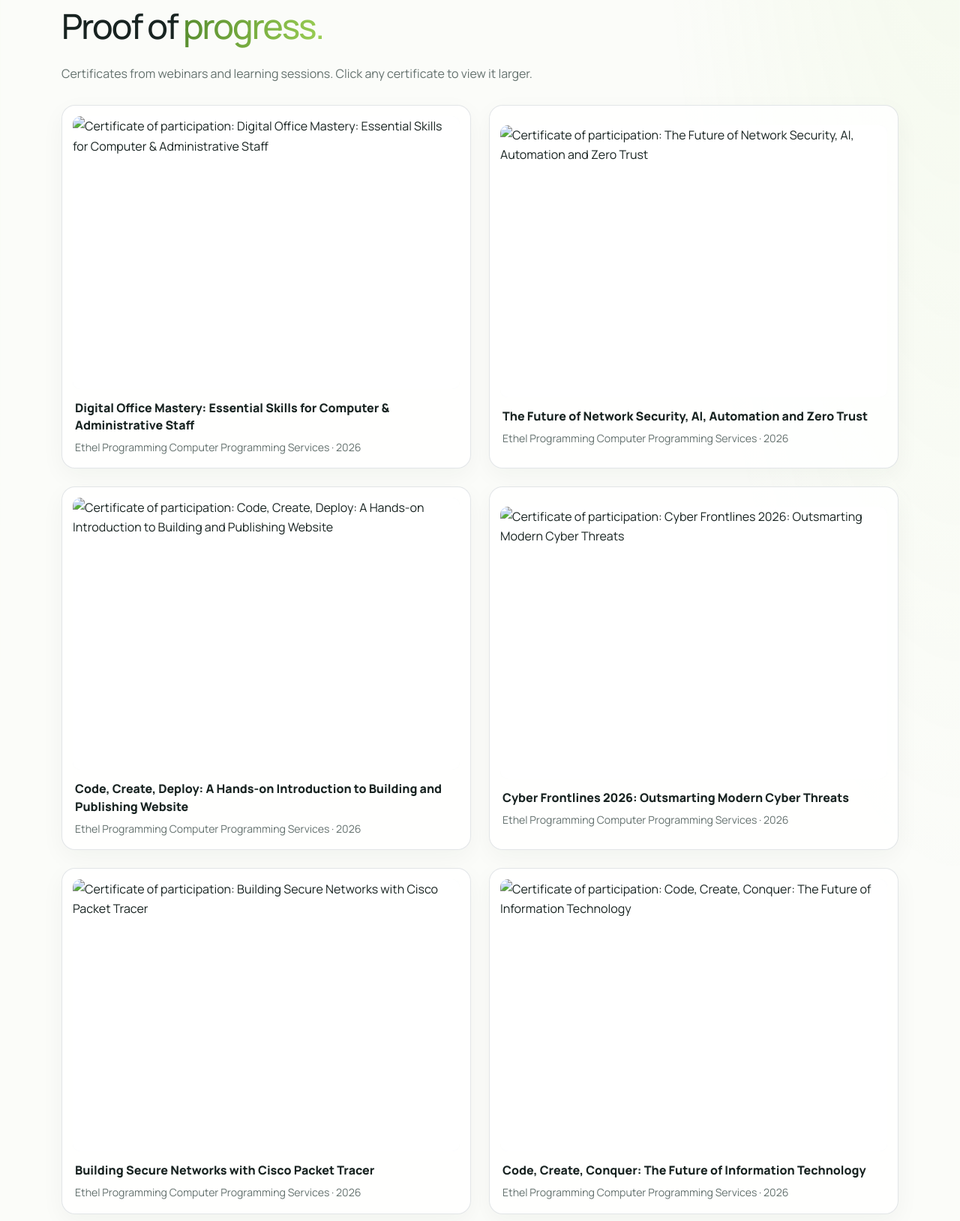
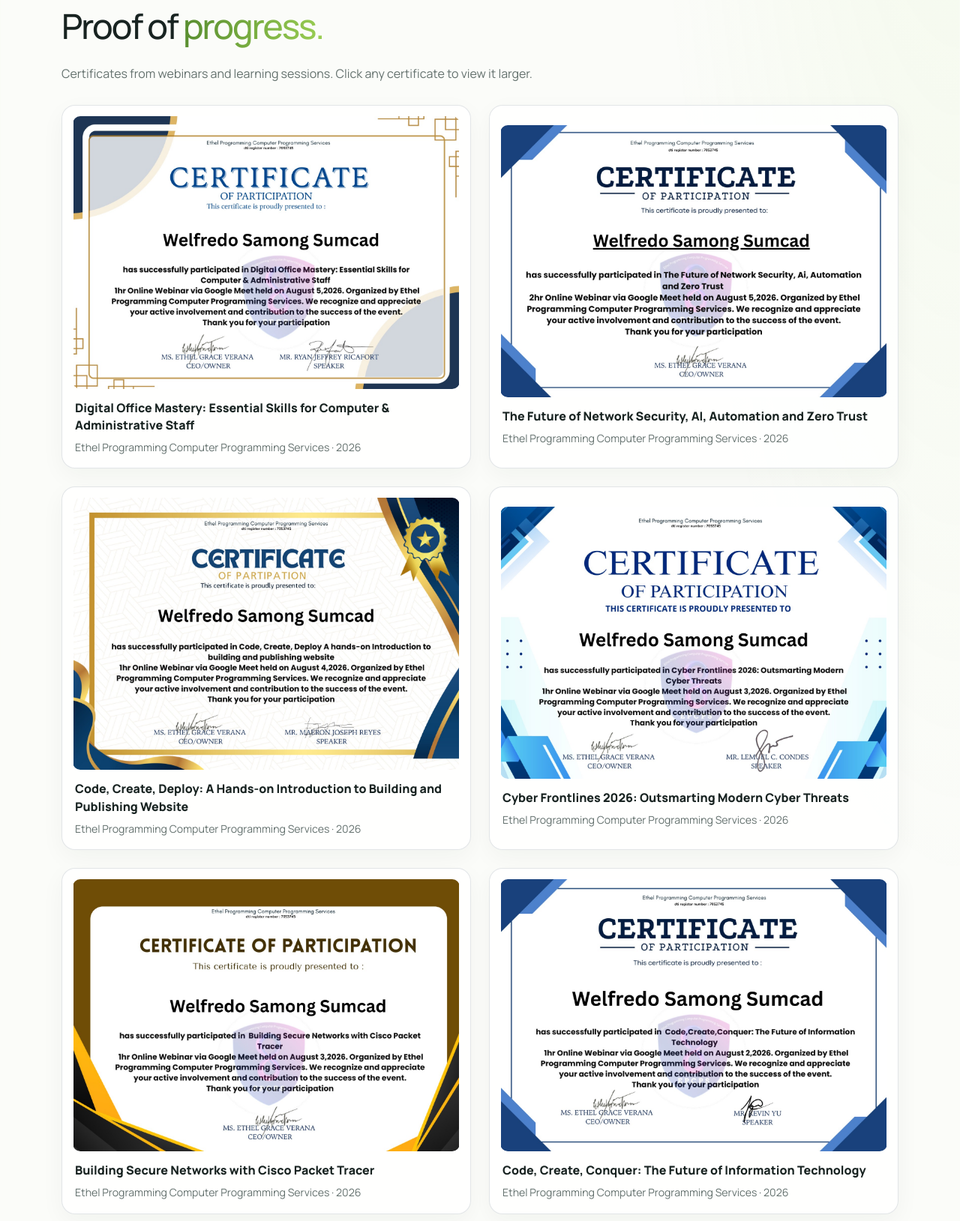
Before and after one commit to welfredo/BAGONG-PORTFOLIO, a plain HTML site: page index.html in a window 1280 px wide. Shown: the part 7051-8680 px from the top of the page at 75% size. Drawn offline with nearby package versions, Linux system fonts and the light colour scheme.

Commit message:
Update index.html

```diff
--- a/index.html
+++ b/index.html
@@ -243,32 +243,32 @@
     <section class="section" id="certificates">
       <div class="container"><p class="eyebrow">07 / CERTIFICATES & ACHIEVEMENTS</p><h2>Proof of <span>progress.</span></h2><p class="certificate-intro">Certificates from webinars and learning sessions. Click any certificate to view it larger.</p>
         <div class="certificate-grid">
-          <button class="certificate-card" type="button" data-certificate="certificates/certificate-1.png" aria-label="View certificate: Digital Office Mastery: Essential Skills for Computer & Administrative Staff">
-            <span class="certificate-image-wrap"><img src="certificates/certificate-1.png" alt="Certificate of participation: Digital Office Mastery: Essential Skills for Computer & Administrative Staff" loading="lazy"><span class="certificate-zoom">⤢ Click to enlarge</span></span>
+          <button class="certificate-card" type="button" data-certificate="certificate-1.png" aria-label="View certificate: Digital Office Mastery: Essential Skills for Computer & Administrative Staff">
+            <span class="certificate-image-wrap"><img src="certificate-1.png" alt="Certificate of participation: Digital Office Mastery: Essential Skills for Computer & Administrative Staff" loading="lazy"><span class="certificate-zoom">⤢ Click to enlarge</span></span>
             <span class="certificate-title">Digital Office Mastery: Essential Skills for Computer & Administrative Staff</span><span class="certificate-org">Ethel Programming Computer Programming Services · 2026</span>
           </button>
-          <button class="certificate-card" type="button" data-certificate="certificates/certificate-2.png" aria-label="View certificate: The Future of Network Security, AI, Automation and Zero Trust">
-            <span class="certificate-image-wrap"><img src="certificates/certificate-2.png" alt="Certificate of participation: The Future of Network Security, AI, Automation and Zero Trust" loading="lazy"><span class="certificate-zoom">⤢ Click to enlarge</span></span>
+          <button class="certificate-card" type="button" data-certificate="certificate-2.png" aria-label="View certificate: The Future of Network Security, AI, Automation and Zero Trust">
+            <span class="certificate-image-wrap"><img src="certificate-2.png" alt="Certificate of participation: The Future of Network Security, AI, Automation and Zero Trust" loading="lazy"><span class="certificate-zoom">⤢ Click to enlarge</span></span>
             <span class="certificate-title">The Future of Network Security, AI, Automation and Zero Trust</span><span class="certificate-org">Ethel Programming Computer Programming Services · 2026</span>
           </button>
-          <button class="certificate-card" type="button" data-certificate="certificates/certificate-3.png" aria-label="View certificate: Code, Create, Deploy: A Hands-on Introduction to Building and Publishing Website">
-            <span class="certificate-image-wrap"><img src="certificates/certificate-3.png" alt="Certificate of participation: Code, Create, Deploy: A Hands-on Introduction to Building and Publishing Website" loading="lazy"><span class="certificate-zoom">⤢ Click to enlarge</span></span>
+          <button class="certificate-card" type="button" data-certificate="certificate-3.png" aria-label="View certificate: Code, Create, Deploy: A Hands-on Introduction to Building and Publishing Website">
+            <span class="certificate-image-wrap"><img src="certificate-3.png" alt="Certificate of participation: Code, Create, Deploy: A Hands-on Introduction to Building and Publishing Website" loading="lazy"><span class="certificate-zoom">⤢ Click to enlarge</span></span>
             <span class="certificate-title">Code, Create, Deploy: A Hands-on Introduction to Building and Publishing Website</span><span class="certificate-org">Ethel Programming Computer Programming Services · 2026</span>
           </button>
-          <button class="certificate-card" type="button" data-certificate="certificates/certificate-4.png" aria-label="View certificate: Cyber Frontlines 2026: Outsmarting Modern Cyber Threats">
-            <span class="certificate-image-wrap"><img src="certificates/certificate-4.png" alt="Certificate of participation: Cyber Frontlines 2026: Outsmarting Modern Cyber Threats" loading="lazy"><span class="certificate-zoom">⤢ Click to enlarge</span></span>
+          <button class="certificate-card" type="button" data-certificate="certificate-4.png" aria-label="View certificate: Cyber Frontlines 2026: Outsmarting Modern Cyber Threats">
+            <span class="certificate-image-wrap"><img src="certificate-4.png" alt="Certificate of participation: Cyber Frontlines 2026: Outsmarting Modern Cyber Threats" loading="lazy"><span class="certificate-zoom">⤢ Click to enlarge</span></span>
             <span class="certificate-title">Cyber Frontlines 2026: Outsmarting Modern Cyber Threats</span><span class="certificate-org">Ethel Programming Computer Programming Services · 2026</span>
           </button>
-          <button class="certificate-card" type="button" data-certificate="certificates/certificate-5.png" aria-label="View certificate: Building Secure Networks with Cisco Packet Tracer">
-            <span class="certificate-image-wrap"><img src="certificates/certificate-5.png" alt="Certificate of participation: Building Secure Networks with Cisco Packet Tracer" loading="lazy"><span class="certificate-zoom">⤢ Click to enlarge</span></span>
+          <button class="certificate-card" type="button" data-certificate="certificate-5.png" aria-label="View certificate: Building Secure Networks with Cisco Packet Tracer">
+            <span class="certificate-image-wrap"><img src="certificate-5.png" alt="Certificate of participation: Building Secure Networks with Cisco Packet Tracer" loading="lazy"><span class="certificate-zoom">⤢ Click to enlarge</span></span>
             <span class="certificate-title">Building Secure Networks with Cisco Packet Tracer</span><span class="certificate-org">Ethel Programming Computer Programming Services · 2026</span>
           </button>
-          <button class="certificate-card" type="button" data-certificate="certificates/certificate-6.png" aria-label="View certificate: Code, Create, Conquer: The Future of Information Technology">
-            <span class="certificate-image-wrap"><img src="certificates/certificate-6.png" alt="Certificate of participation: Code, Create, Conquer: The Future of Information Technology" loading="lazy"><span class="certificate-zoom">⤢ Click to enlarge</span></span>
+          <button class="certificate-card" type="button" data-certificate="certificate-6.png" aria-label="View certificate: Code, Create, Conquer: The Future of Information Technology">
+            <span class="certificate-image-wrap"><img src="certificate-6.png" alt="Certificate of participation: Code, Create, Conquer: The Future of Information Technology" loading="lazy"><span class="certificate-zoom">⤢ Click to enlarge</span></span>
             <span class="certificate-title">Code, Create, Conquer: The Future of Information Technology</span><span class="certificate-org">Ethel Programming Computer Programming Services · 2026</span>
           </button>
-          <button class="certificate-card" type="button" data-certificate="certificates/certificate-7.png" aria-label="View certificate: IoT 101: Your Gateway to Smart Technology">
-            <span class="certificate-image-wrap"><img src="certificates/certificate-7.png" alt="Certificate of participation: IoT 101: Your Gateway to Smart Technology" loading="lazy"><span class="certificate-zoom">⤢ Click to enlarge</span></span>
+          <button class="certificate-card" type="button" data-certificate="certificate-7.png" aria-label="View certificate: IoT 101: Your Gateway to Smart Technology">
+            <span class="certificate-image-wrap"><img src="certificate-7.png" alt="Certificate of participation: IoT 101: Your Gateway to Smart Technology" loading="lazy"><span class="certificate-zoom">⤢ Click to enlarge</span></span>
             <span class="certificate-title">IoT 101: Your Gateway to Smart Technology</span><span class="certificate-org">Ethel Programming Computer Programming Services · 2026</span>
           </button>
         </div></div>
```
